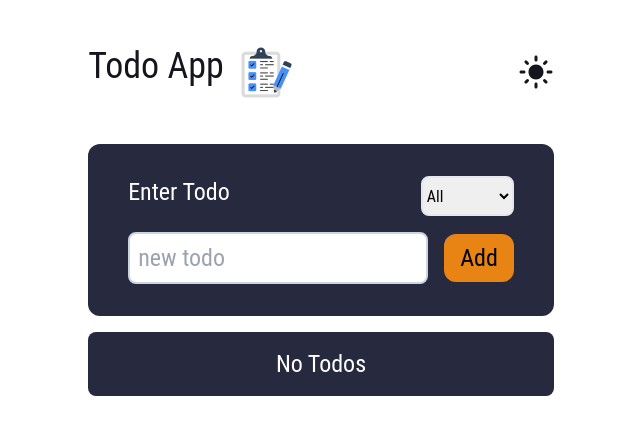
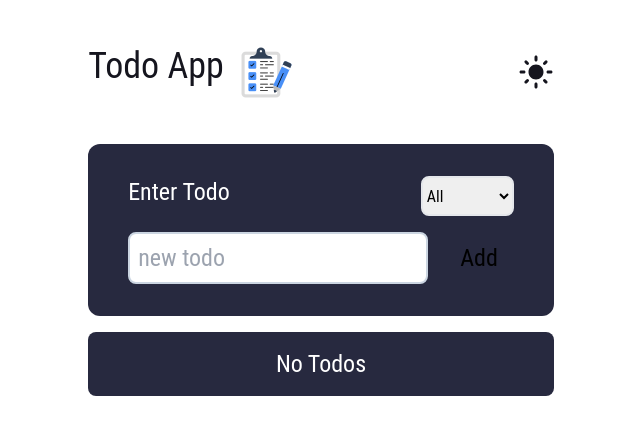
Before and after one commit to Ayush1M/Todo-App, a React (Vite) app: page / in a window 1280 px wide. Shown: the top 434 px of the page, without its empty margins (319-959 px from the left). Built offline with nearby package versions, Linux system fonts and the light colour scheme.

Commit message:
updated styling

```diff
--- a/src/components/InputNewTodo.tsx
+++ b/src/components/InputNewTodo.tsx
@@ -37,7 +37,7 @@ const InputNewTodo = ({addTodo, setStatus, text, setText} : InputProp) => {
         placeholder="new todo"
         value={text}
         onChange={e => setText(e.target.value)} />
-        <button className="px-4 py-2 rounded-xl text-2xl bg-orange hover:opacity-70 cursor-pointer hover:text-white"
+        <button className="px-4 py-2 rounded-xl text-2xl bg-orange-500 hover:bg-orange-400 cursor-pointer hover:text-white"
         disabled={text === ""}>
             Add
         </button>
--- a/src/components/TodoItemList.tsx
+++ b/src/components/TodoItemList.tsx
@@ -43,7 +43,7 @@ const TodoItemList : FC<TodoListProps> = ({ todos, toggleTodos, DeleteTodos, fil
       {todos.length === 0 && <div className="text-center mt-4 py-4 rounded-lg text-white text-2xl bg-secondary">No Todos</div>}
       <ul>
       {filterTodos.map(todo => (
-      <li key={todo.id} className={todo.Completed ? "flex items-center justify-between mt-4 px-6 py-4 rounded-xl text-white bg-orange" : "flex items-center justify-between bg-secondary mt-4 px-6 py-4 rounded-xl text-white"}>
+      <li key={todo.id} className={todo.Completed ? "flex items-center justify-between mt-4 px-6 py-4 rounded-xl text-white bg-orange-500" : "flex items-center justify-between bg-secondary mt-4 px-6 py-4 rounded-xl text-white"}>
       <TodoItem id={todo.id}>
       { editText && todo.id === editText.id ?
       <input type="text"
```
